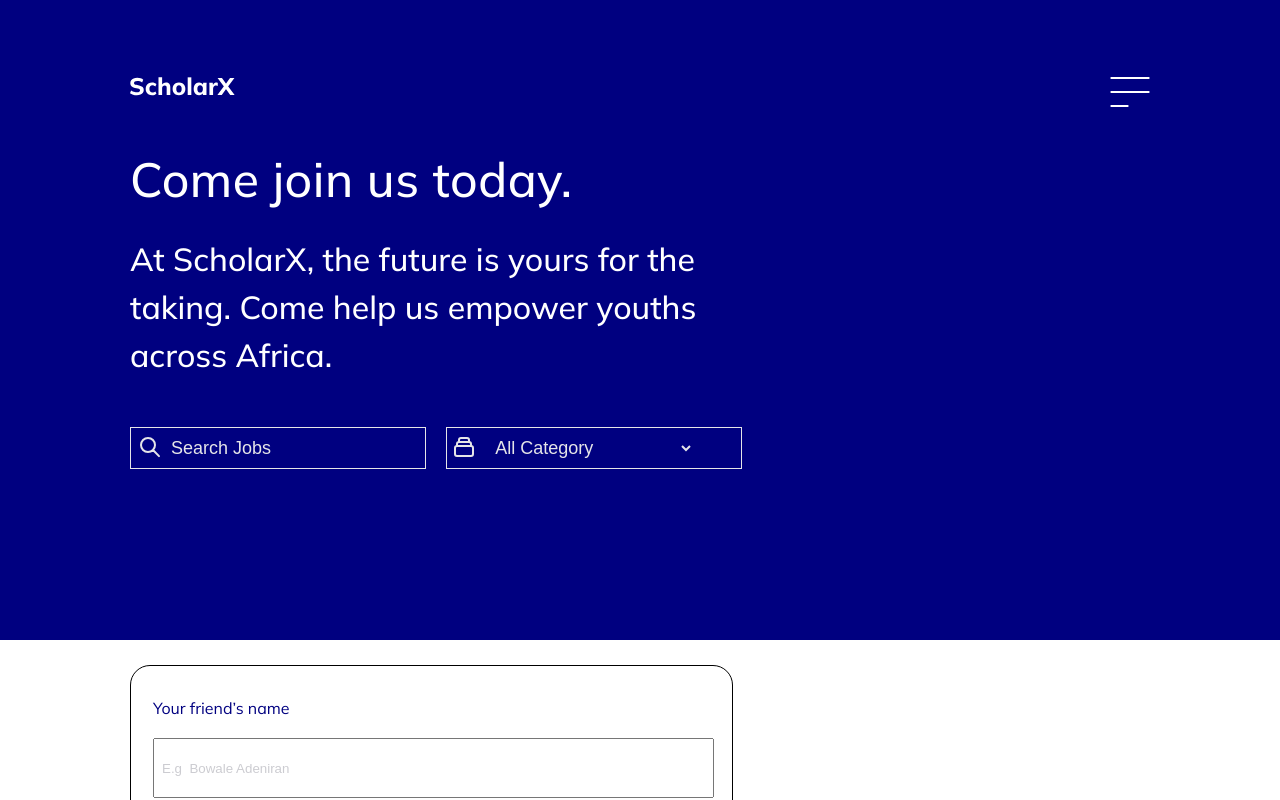
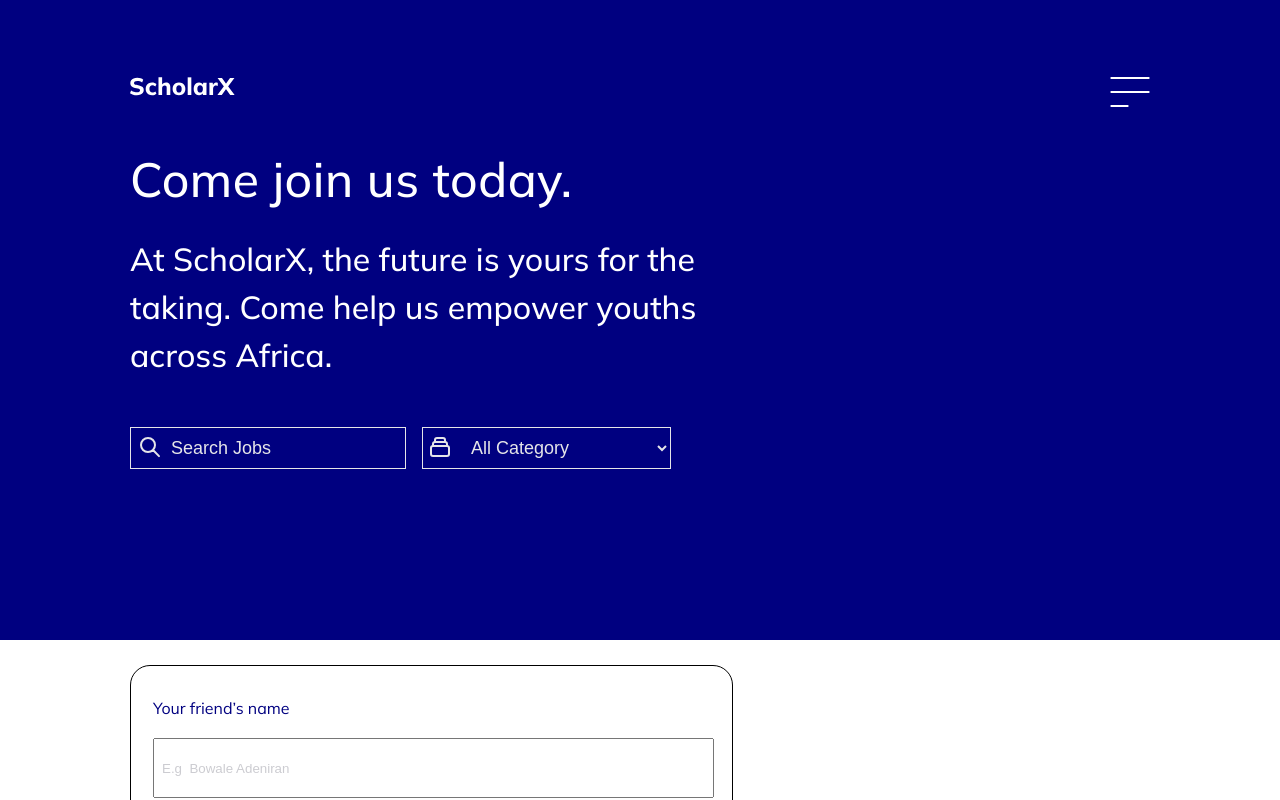
Before and after one commit to nimiakinleye/scholarx-II, a Next.js app: page /refer in a window 1280 px wide. Shown: the top 800 px of the page. Built offline with nearby package versions, Linux system fonts and the light colour scheme.

Commit message:
corrected kelechi's hero issue

```diff
--- a/components/dropdown/styles/index.styles.ts
+++ b/components/dropdown/styles/index.styles.ts
@@ -4,7 +4,7 @@
 export const CategoryWrapper = styled.div`
   border: 1px solid ${Colors.text_gray};
   display: flex;
-  width: 48%;
+  width: auto;
   height: 40px;
 
   select {
--- a/components/search/index.tsx
+++ b/components/search/index.tsx
@@ -8,7 +8,7 @@
   return (
     <SearchWrapper>
       <form>
-        <Stack p={"8px 0 0 4px"} direction="row">
+        <Stack width="auto" p={"8px 0 0 4px"} direction="row">
           <Stack maxWidth={"22px"} m={"0 8px 0 4px"}>
             <SearchIcon color={Colors.text_gray} />
           </Stack>
--- a/components/search/styles/index.styles.ts
+++ b/components/search/styles/index.styles.ts
@@ -4,7 +4,7 @@
 export const SearchWrapper = styled.div`
   border: 1px solid ${Colors.text_gray};
   height: 40px;
-  width: 48%;
+  width: auto;
   input::placeholder{
     color: ${Colors.text_gray};
   }
--- a/container/CareerHeroContainer/index.tsx
+++ b/container/CareerHeroContainer/index.tsx
@@ -2,7 +2,7 @@
 import Image from "next/image";
 import { HeaderContainer } from "..";
 import { Button, Container, Stack, Text } from "../../components";
-import { Dropdown, Search }from "../../components";
+import { Dropdown, Search } from "../../components";
 import { Colors } from "../../theme/colors";
 import { CareerHeroWrapper, CareerHeroWrap } from "./styles/index.styles";
 import laptopguy from "../../assets/images/holding_laptop.png";
@@ -36,8 +36,10 @@
                   direction="row"
                   justifyContent={"space-between"}
                 >
+                  <Stack direction="row" sm_direction="column" gap="16px">
                     <Search />
                     <Dropdown />
+                  </Stack>
                 </Stack>
               </Stack>
             </Stack>
--- a/container/CareerHeroContainer/styles/index.styles.ts
+++ b/container/CareerHeroContainer/styles/index.styles.ts
@@ -7,6 +7,7 @@
   background-size: cover;
   height: 80vh;
   position: relative;
+  width: auto;
 
   .content {
     position: relative;
```
Lines whose indentation alone changed are shown as unchanged.
